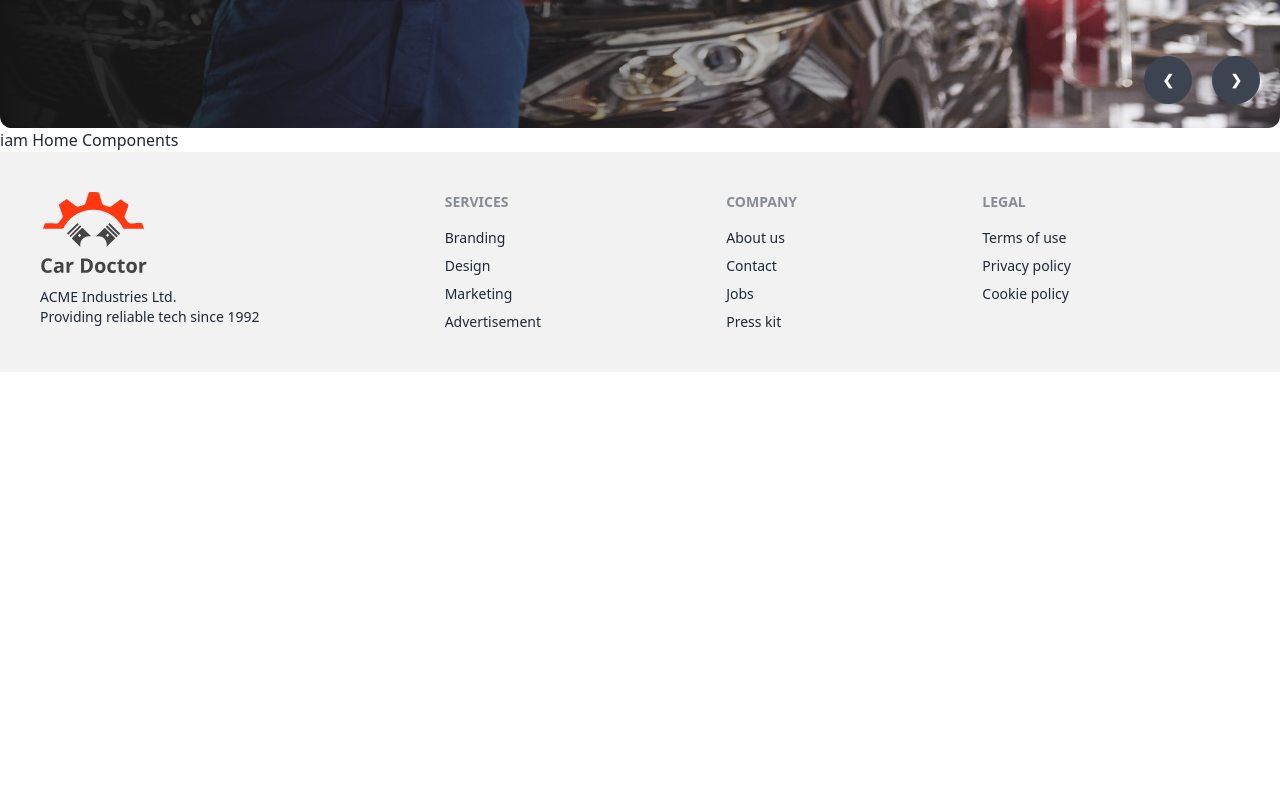
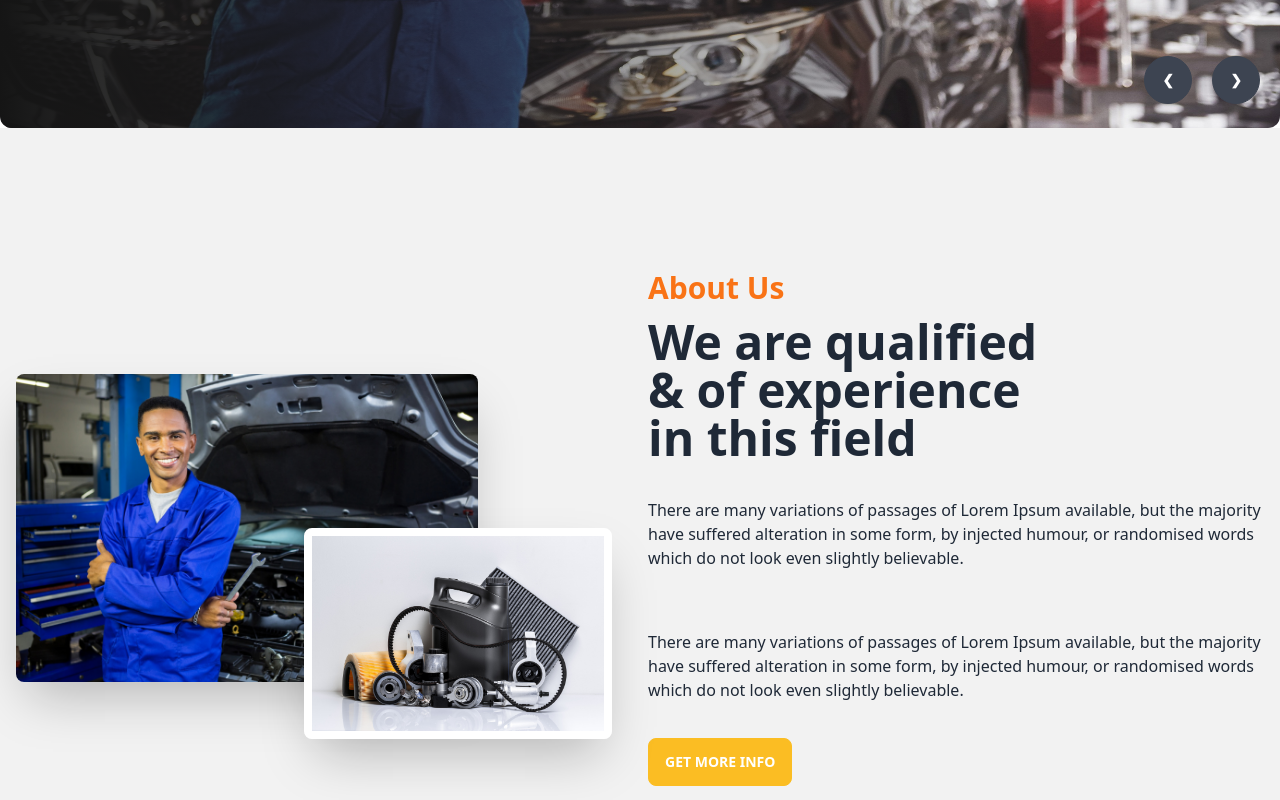
Before and after one commit to UniqueCoderRihan/Car-Doctor-Client, a React (Vite) app: page / in a window 1280 px wide. Shown: the part 600-1400 px from the top of the page. Before the commit the page ends 972 px from the top, so only its background shows below. Built offline with nearby package versions, Linux system fonts and the light colour scheme.

Commit message:
About us

```diff
--- /dev/null
+++ b/src/Pages/Home/About/About.jsx
@@ -0,0 +1,25 @@
+import person from '../../../assets/images/about_us/person.jpg'
+import parts from '../../../assets/images/about_us/parts.jpg'
+
+
+const About = () => {
+    return (
+        <div className="hero min-h-screen bg-base-200">
+            <div className="hero-content flex-col lg:flex-row">
+                <div className='w-1/2 relative'>
+                    <img src={person} className="w-3/4 rounded-lg shadow-2xl" />
+                    <img src={parts} className="w-1/2 absolute right-5 top-1/2 border-8 border-white rounded-lg shadow-2xl" />
+                </div>
+                <div className='lg:w-1/2 space-y-3'>
+                    <h3 className='text-3xl font-bold text-orange-500'>About Us</h3>
+                    <h1 className="text-5xl font-bold">We are qualified <br /> & of experience <br /> in this field</h1>
+                    <p className="py-6">There are many variations of passages of Lorem Ipsum available, but the majority have suffered alteration in some form, by injected humour, or randomised words which do not look even slightly believable. </p>
+                    <p className="py-6">There are many variations of passages of Lorem Ipsum available, but the majority have suffered alteration in some form, by injected humour, or randomised words which do not look even slightly believable. </p>
+                    <button className="btn btn-warning text-white">Get More Info</button>
+                </div>
+            </div>
+        </div>
+    );
+};
+
+export default About;
--- a/src/Pages/Home/Home/Home.jsx
+++ b/src/Pages/Home/Home/Home.jsx
@@ -1,10 +1,11 @@
+import About from "../About/About";
 import Banner from "../Banner/Banner";
 
 const Home = () => {
     return (
         <div>
             <Banner></Banner>
-            <h2>iam Home Components</h2>
+            <About></About>
         </div>
     );
 };
```
